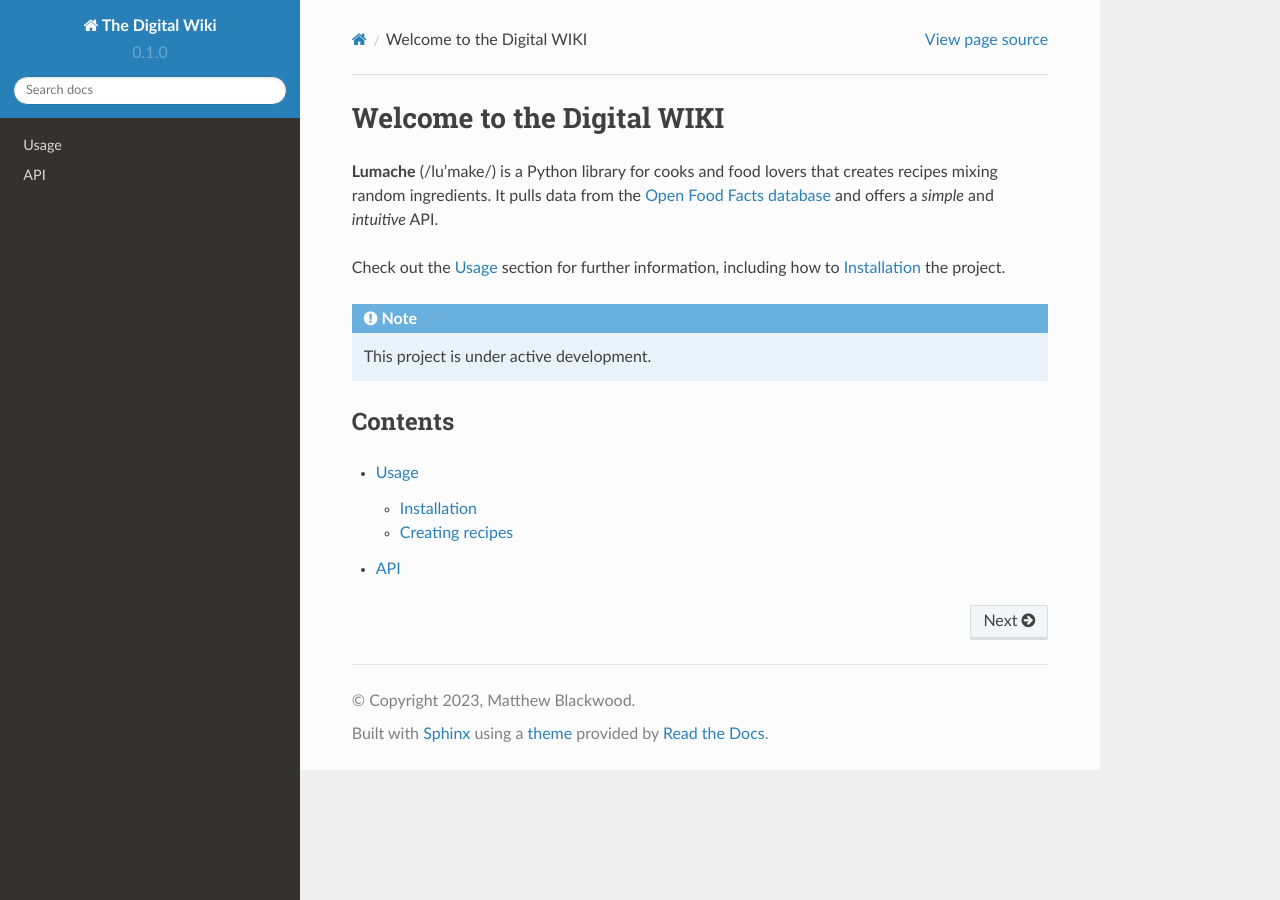
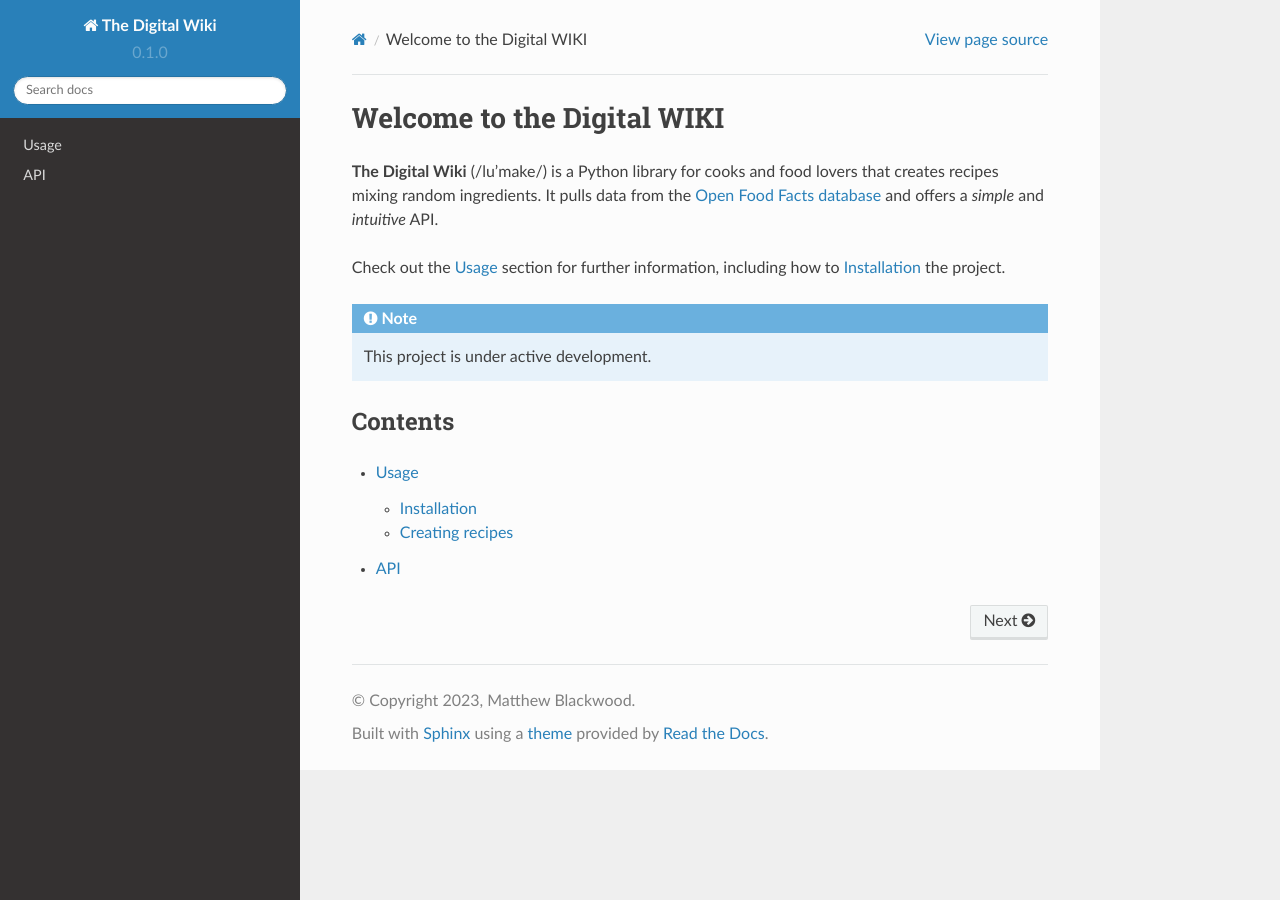
Before and after one commit to digital951/readthedocs, a Sphinx documentation site: the page built from docs/source/index.rst, in a window 1280 px wide. Built offline with Sphinx 7.4.7 and the Read the Docs theme 2.0.0, drawn with Linux system fonts in a browser that asks for light colours.

Commit message:
Update index.rst
Maybe name change?

```diff
--- a/docs/source/index.rst
+++ b/docs/source/index.rst
@@ -1,7 +1,7 @@
 Welcome to the Digital WIKI
 ===================================
 
-**Lumache** (/lu'make/) is a Python library for cooks and food lovers
+**The Digital Wiki** (/lu'make/) is a Python library for cooks and food lovers
 that creates recipes mixing random ingredients.
 It pulls data from the `Open Food Facts database <https://world.openfoodfacts.org/>`_
 and offers a *simple* and *intuitive* API.
```
